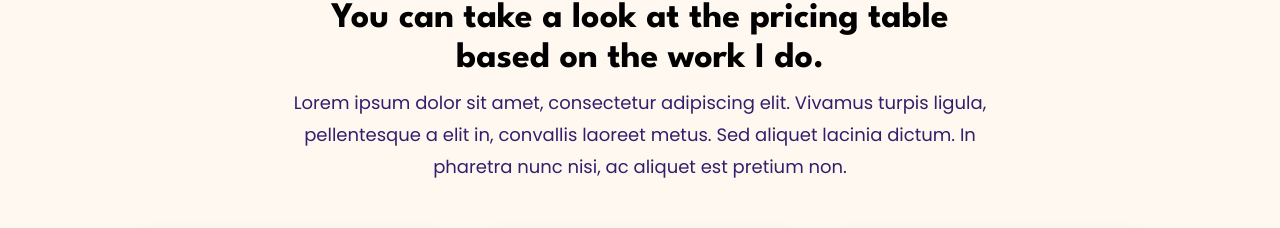
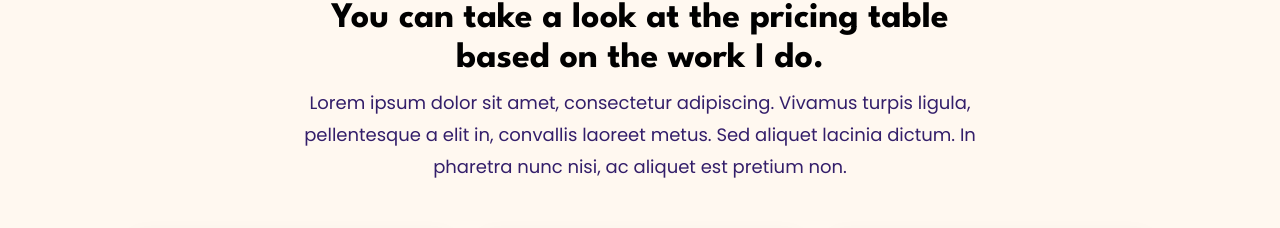
Before and after one commit to duongnguyen0410/site-live, a plain HTML site: page src/index.html in a window 1280 px wide. Shown: the part 538-766 px from the top of the page. Drawn offline with Linux system fonts and the light colour scheme.

Commit message:
job changes

```diff
--- a/src/index.html
+++ b/src/index.html
@@ -115,7 +115,7 @@
         <div class="overtitle">Pricing</div>
         <h2 class="section-heading">You can take a look at the pricing table based on the work I do.</h2>
         <div class="bigtext section-subtitle">
-            Lorem ipsum dolor sit amet, consectetur adipiscing elit. Vivamus turpis ligula, pellentesque a elit in,
+            Lorem ipsum dolor sit amet, consectetur adipiscing. Vivamus turpis ligula, pellentesque a elit in,
             convallis laoreet metus. Sed aliquet lacinia dictum. In pharetra nunc nisi, ac aliquet est pretium non.
         </div>
         <div id="pricing-boxes">
```
